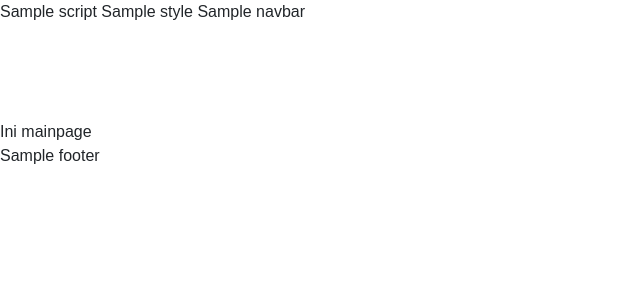
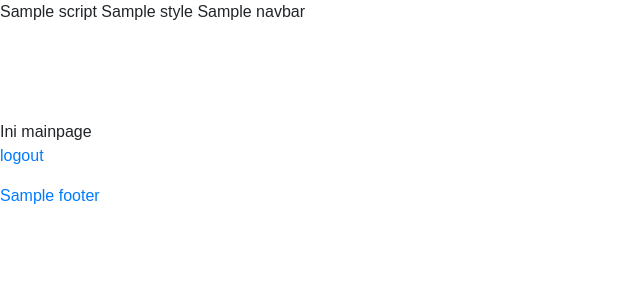
Before and after one commit to Thiskekcantbetaken/PemWeb, a CodeIgniter app: the page made by application/views/page/mainpage.php in a window 1280 px wide. Shown: the top 300 px of the page, without its empty margins (0-640 px from the left). Run offline with CodeIgniter, Linux system fonts and the light colour scheme; the template is opened without the code that fills it: most values are stand-ins (such as "Sample title", 1, 10 or a date in 2020).

Commit message:
Update mainpage.php

```diff
--- a/application/views/page/mainpage.php
+++ b/application/views/page/mainpage.php
@@ -14,7 +14,7 @@
 	<?php echo $style; ?>
 </head>
 
-<body>
+<body id="register">
 	<?php echo $navbar; ?>
 	<br/>
 	<br/>
@@ -22,6 +22,7 @@
 	<br/>
 	<br/>
     <div>Ini mainpage</div>
+	<p><a href="<?= site_url() . "/home/logout"; ?>">logout</p>
 	<?php echo $footer; ?>
 </body>
 </html>
```
